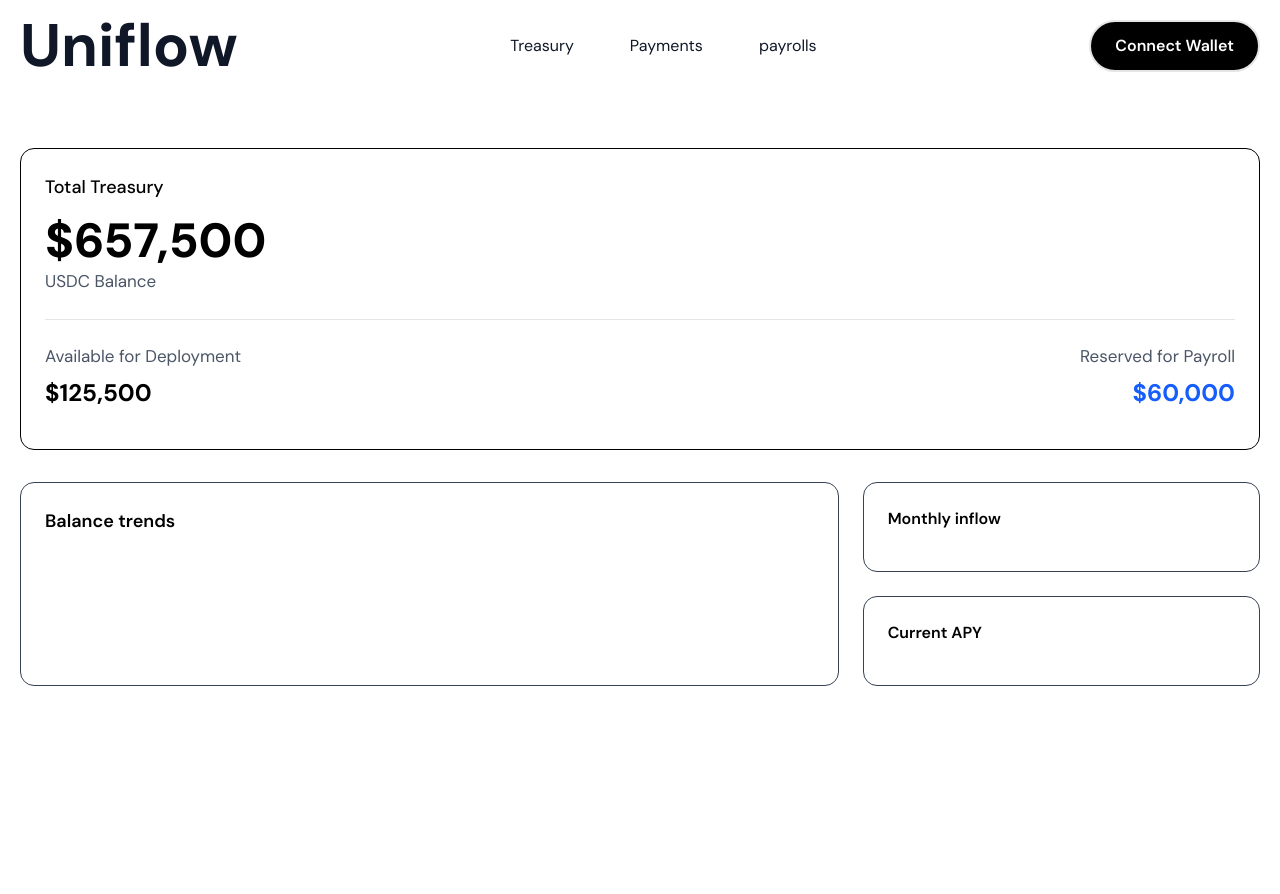
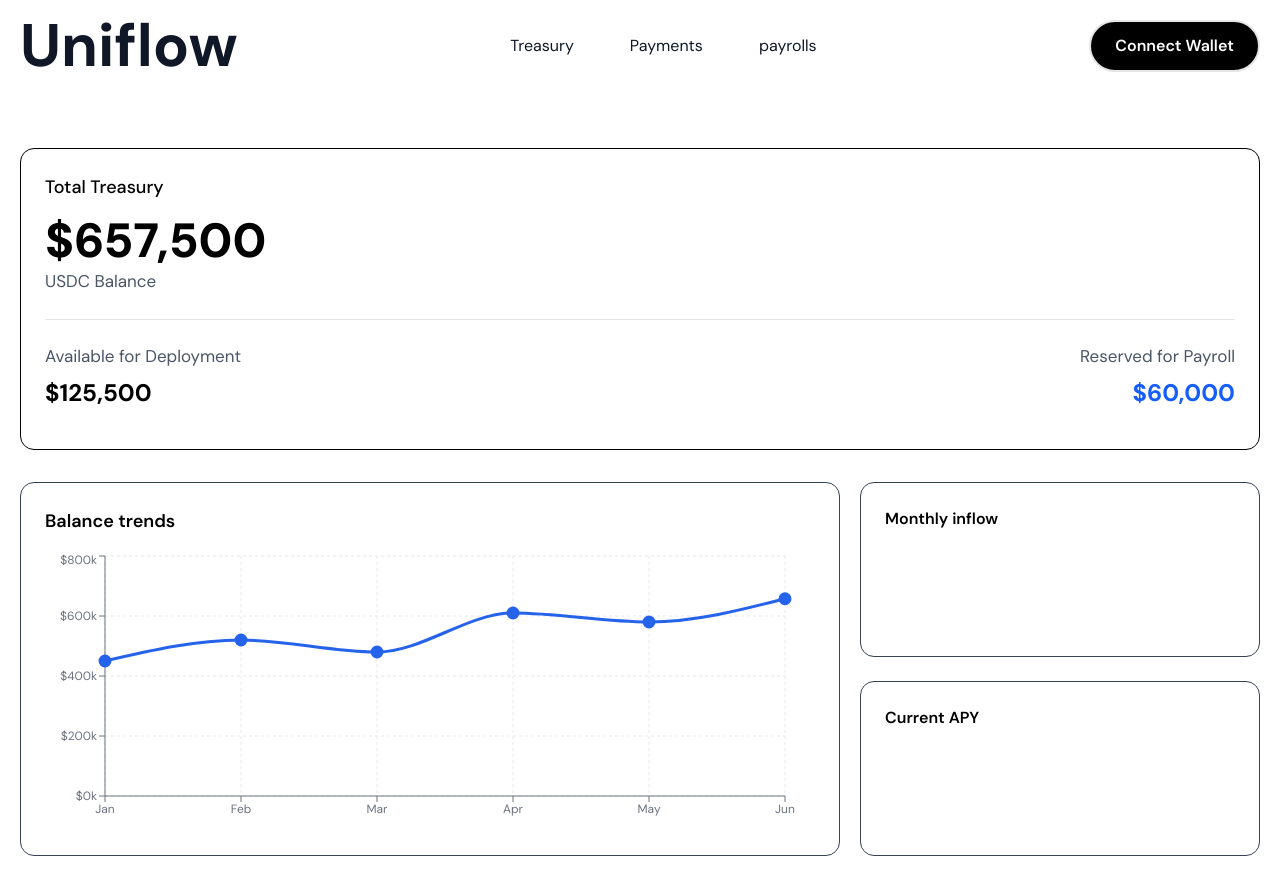
Before and after one commit to Apurvborhade/UniFlow, a Next.js app in the folder frontend/: page / in a window 1280 px wide. Shown: the top 894 px of the page. Before the commit the page ends 800 px from the top, so only its background shows below. Built offline with nearby package versions, Linux system fonts and the light colour scheme.

Commit message:
implement Balance trends Chart using recharts

```diff
--- a/frontend/app/(root)/page.tsx
+++ b/frontend/app/(root)/page.tsx
@@ -1,3 +1,5 @@
+import BalanceTrendsChart from "@/components/BalanceTrendsChart";
+
 const Dashboard = () => {
   return (
     <div>
@@ -27,12 +29,13 @@ const Dashboard = () => {
           </div>
         </div>
 
-        <div className="w-full grid grid-cols-3 gap-6 mb-8">
+        <div className="w-full grid grid-cols-3 gap-5 mb-8">
           {/* Balance Trends Chart */}
           <div className="col-span-2 bg-white border border-gray-700 rounded-xl p-6">
             <h3 className="text-lg font-semibold text-black mb-4">
               Balance trends
             </h3>
+            <BalanceTrendsChart />
           </div>
 
           {/* Right Column Stats */}
--- /dev/null
+++ b/frontend/components/BalanceTrendsChart.tsx
@@ -0,0 +1,57 @@
+'use client';
+
+import {
+  LineChart,
+  Line,
+  XAxis,
+  YAxis,
+  CartesianGrid,
+  Tooltip,
+  ResponsiveContainer,
+} from 'recharts';
+
+const data = [
+  { month: 'Jan', balance: 450000 },
+  { month: 'Feb', balance: 520000 },
+  { month: 'Mar', balance: 480000 },
+  { month: 'Apr', balance: 610000 },
+  { month: 'May', balance: 580000 },
+  { month: 'Jun', balance: 657500 },
+];
+
+export default function BalanceTrendsChart() {
+  return (
+    <ResponsiveContainer width="100%" height={280}>
+      <LineChart data={data} margin={{ top: 5, right: 30, left: 0, bottom: 5 }}>
+        <CartesianGrid strokeDasharray="3 3" stroke="#e5e7eb" />
+        <XAxis
+          dataKey="month"
+          stroke="#6b7280"
+          style={{ fontSize: '12px' }}
+        />
+        <YAxis
+          stroke="#6b7280"
+          style={{ fontSize: '12px' }}
+          tickFormatter={(value:any) => `$${(value / 1000).toFixed(0)}k`}
+        />
+        <Tooltip
+          contentStyle={{
+            backgroundColor: '#ffffff',
+            border: '1px solid #e5e7eb',
+            borderRadius: '8px',
+          }}
+          formatter={(value:any) => [`$${(value / 1000).toFixed(0)}k`, 'Balance']}
+          labelStyle={{ color: '#6b7280' }}
+        />
+        <Line
+          type="monotone"
+          dataKey="balance"
+          stroke="#2563eb"
+          strokeWidth={3}
+          dot={{ fill: '#2563eb', r: 5 }}
+          activeDot={{ r: 7 }}
+        />
+      </LineChart>
+    </ResponsiveContainer>
+  );
+}
--- a/frontend/package.json
+++ b/frontend/package.json
@@ -17,6 +17,7 @@
     "radix-ui": "^1.4.3",
     "react": "19.2.3",
     "react-dom": "19.2.3",
+    "recharts": "^3.7.0",
     "tailwind-merge": "^3.4.0"
   },
   "devDependencies": {
```
Also changed, not shown: 1 other file (tests, documents, lock files or other folders).
